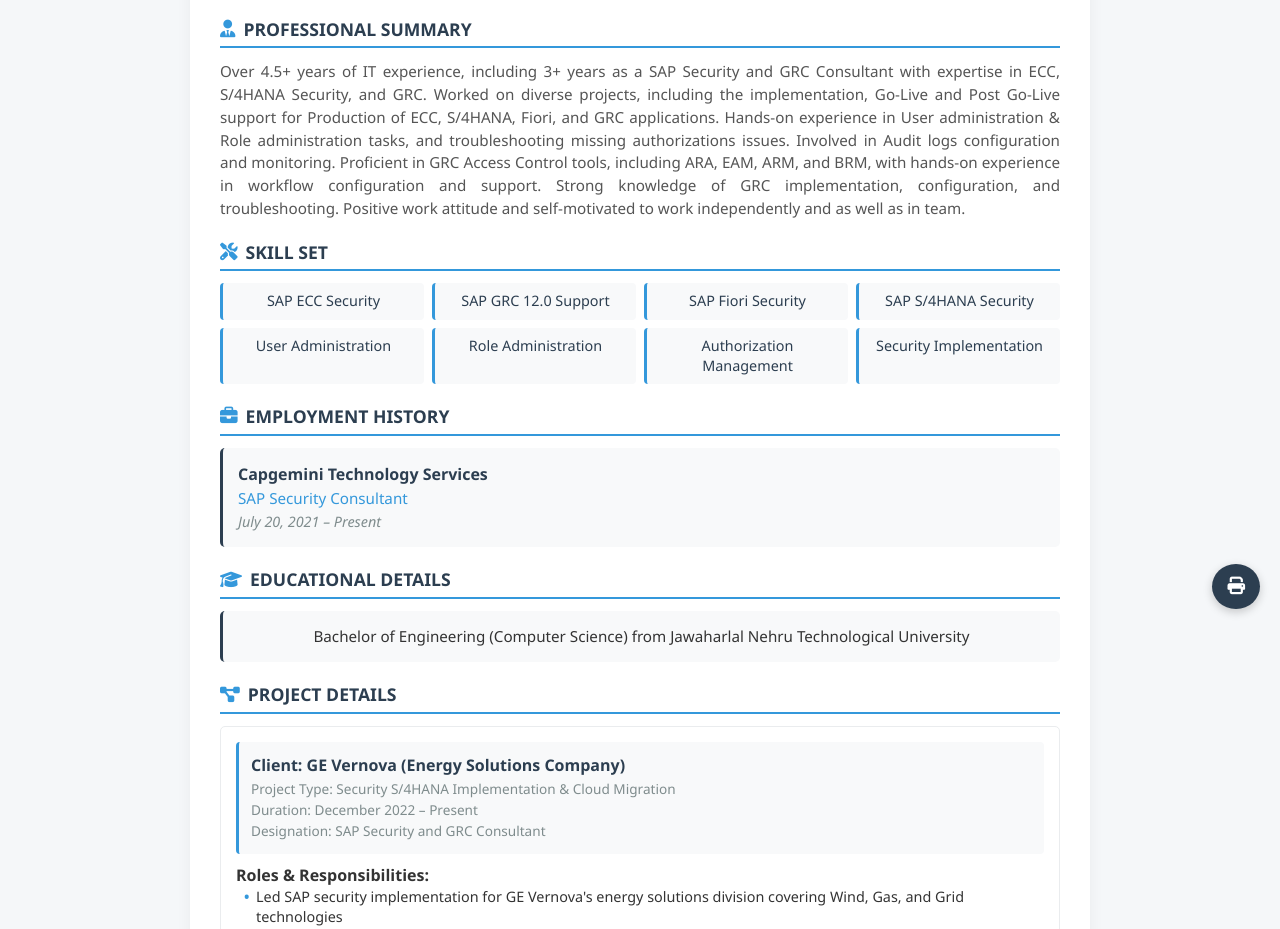
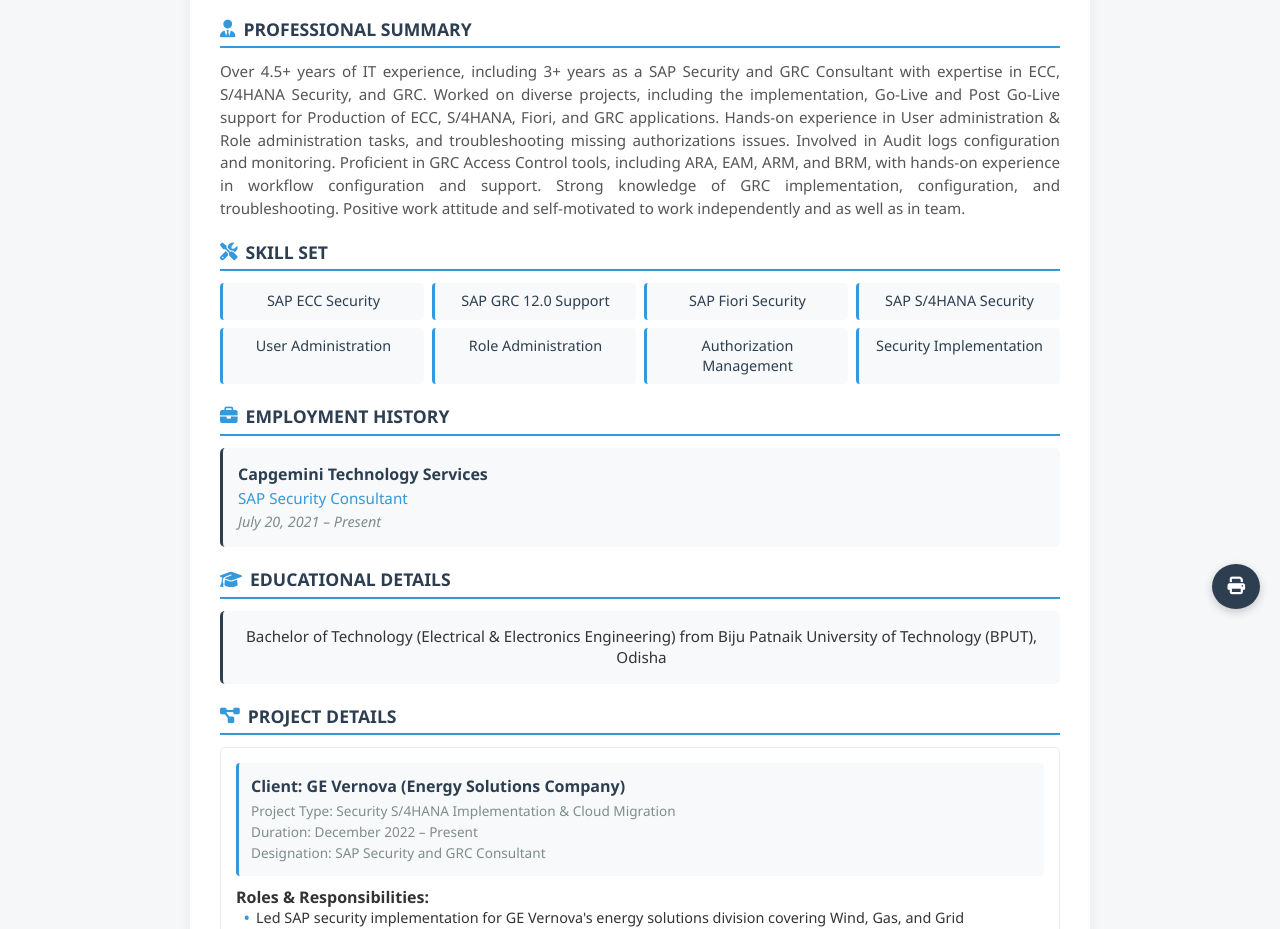
Before and after one commit to sajid199/sajidResume, a plain HTML site: page index.html in a window 1280 px wide. Shown: the part 171-1100 px from the top of the page. Drawn offline with Linux system fonts and the light colour scheme.

Commit message:
updated the educational details

```diff
--- a/index.html
+++ b/index.html
@@ -485,12 +485,13 @@
                 </div>
             </section>
 
-            <section class="section page-break-avoid">
-                <h2 class="section-title"><i class="fas fa-graduation-cap"></i> EDUCATIONAL DETAILS</h2>
-                <div class="education">
-                    Bachelor of Engineering (Computer Science) from Jawaharlal Nehru Technological University
-                </div>
-            </section>
+           <section class="section page-break-avoid">
+            <h2 class="section-title"><i class="fas fa-graduation-cap"></i> EDUCATIONAL DETAILS</h2>
+            <div class="education">
+                Bachelor of Technology (Electrical & Electronics Engineering) from Biju Patnaik University of Technology (BPUT), Odisha
+            </div>
+           </section>
+
 
             <!-- Force page break before projects -->
             <section class="section projects-section">
```
